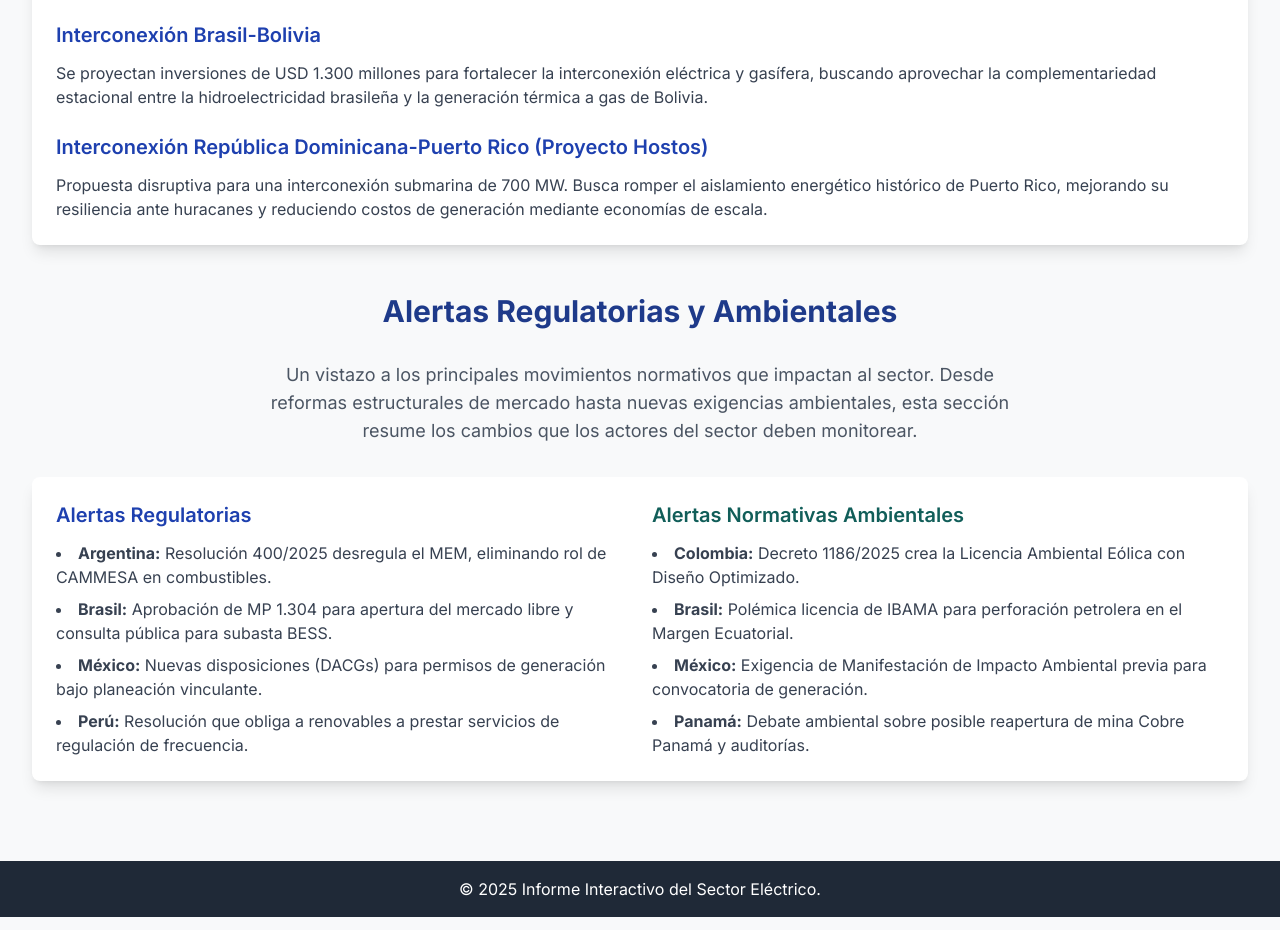
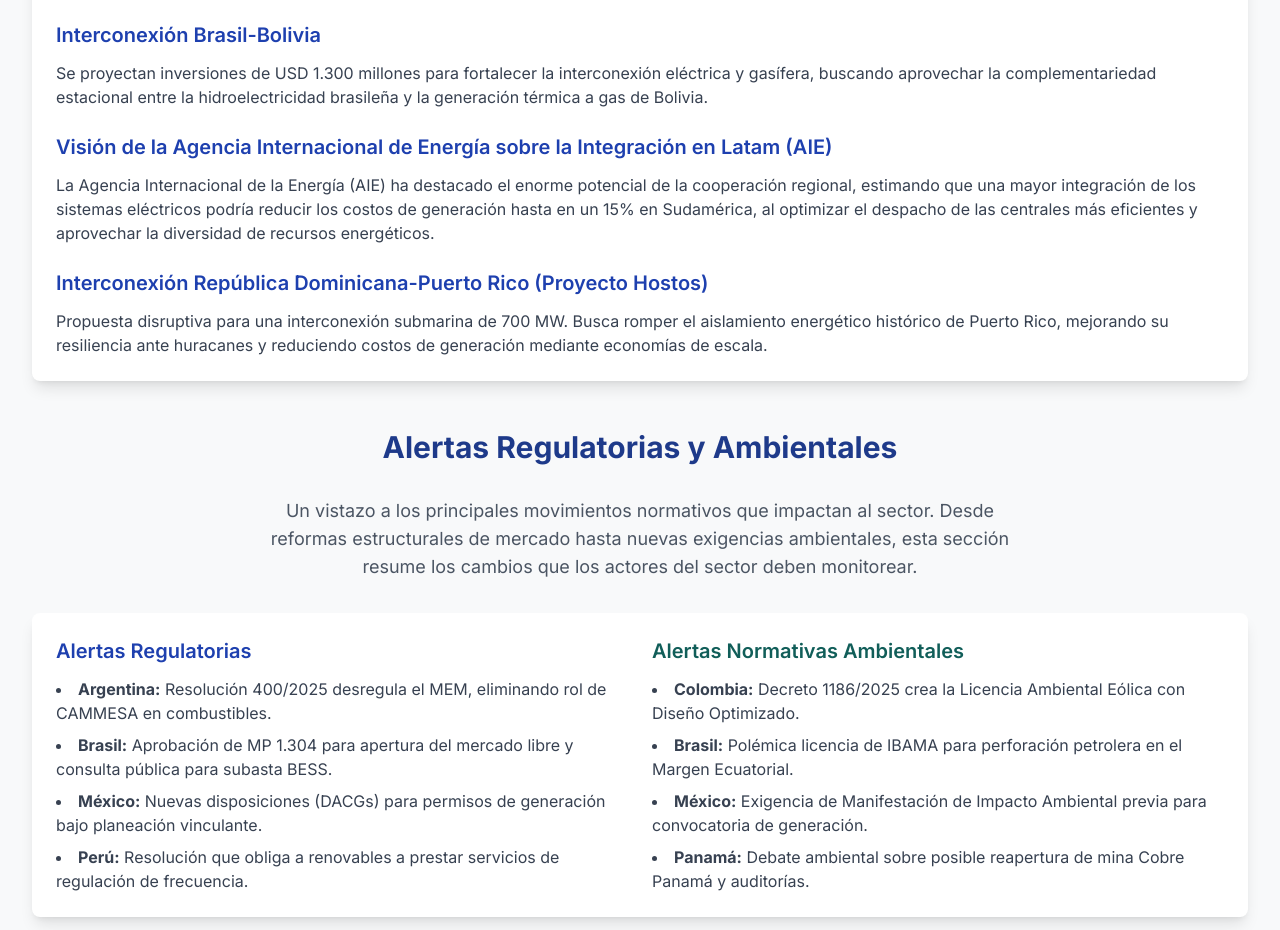
Before and after one commit to jcbelza/Informe-Sector-El-ctrico-Regional-Noviembre-2025, a plain HTML site: page index.html in a window 1280 px wide. Shown: the part 3100-4030 px from the top of the page. Drawn offline with nearby package versions, Linux system fonts and the light colour scheme.

Commit message:
Update index.html

```diff
--- a/index.html
+++ b/index.html
@@ -156,6 +156,10 @@
                      <div>
                         <h3 class="text-xl font-semibold mb-3 text-blue-800">Interconexión Brasil-Bolivia</h3>
                         <p class="text-gray-700">Se proyectan inversiones de USD 1.300 millones para fortalecer la interconexión eléctrica y gasífera, buscando aprovechar la complementariedad estacional entre la hidroelectricidad brasileña y la generación térmica a gas de Bolivia.</p>
+                    </div>
+                     <div>
+                        <h3 class="text-xl font-semibold mb-3 text-blue-800">Visión de la Agencia Internacional de Energía sobre la Integración en Latam (AIE)</h3>
+                        <p class="text-gray-700">La Agencia Internacional de la Energía (AIE) ha destacado el enorme potencial de la cooperación regional, estimando que una mayor integración de los sistemas eléctricos podría reducir los costos de generación hasta en un 15% en Sudamérica, al optimizar el despacho de las centrales más eficientes y aprovechar la diversidad de recursos energéticos.</p>
                     </div>
                     <div>
                         <h3 class="text-xl font-semibold mb-3 text-blue-800">Interconexión República Dominicana-Puerto Rico (Proyecto Hostos)</h3>
```
